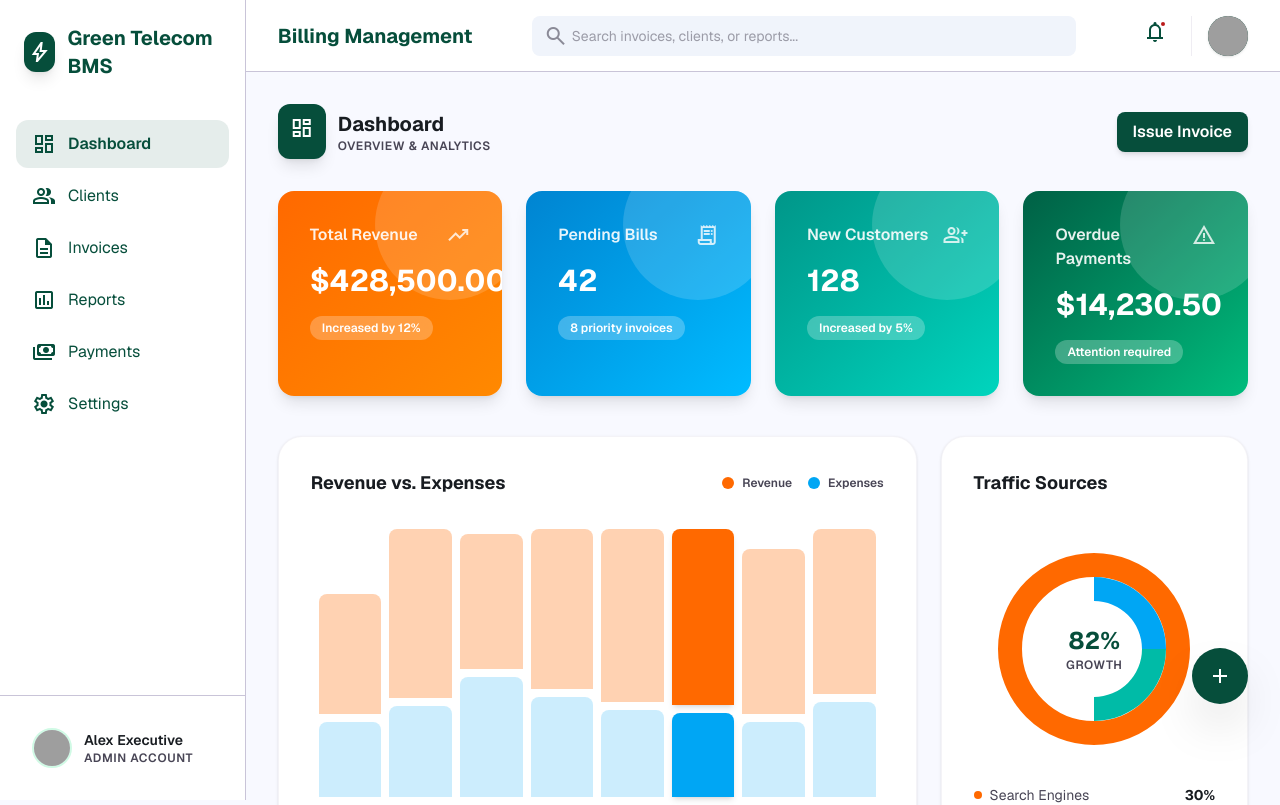
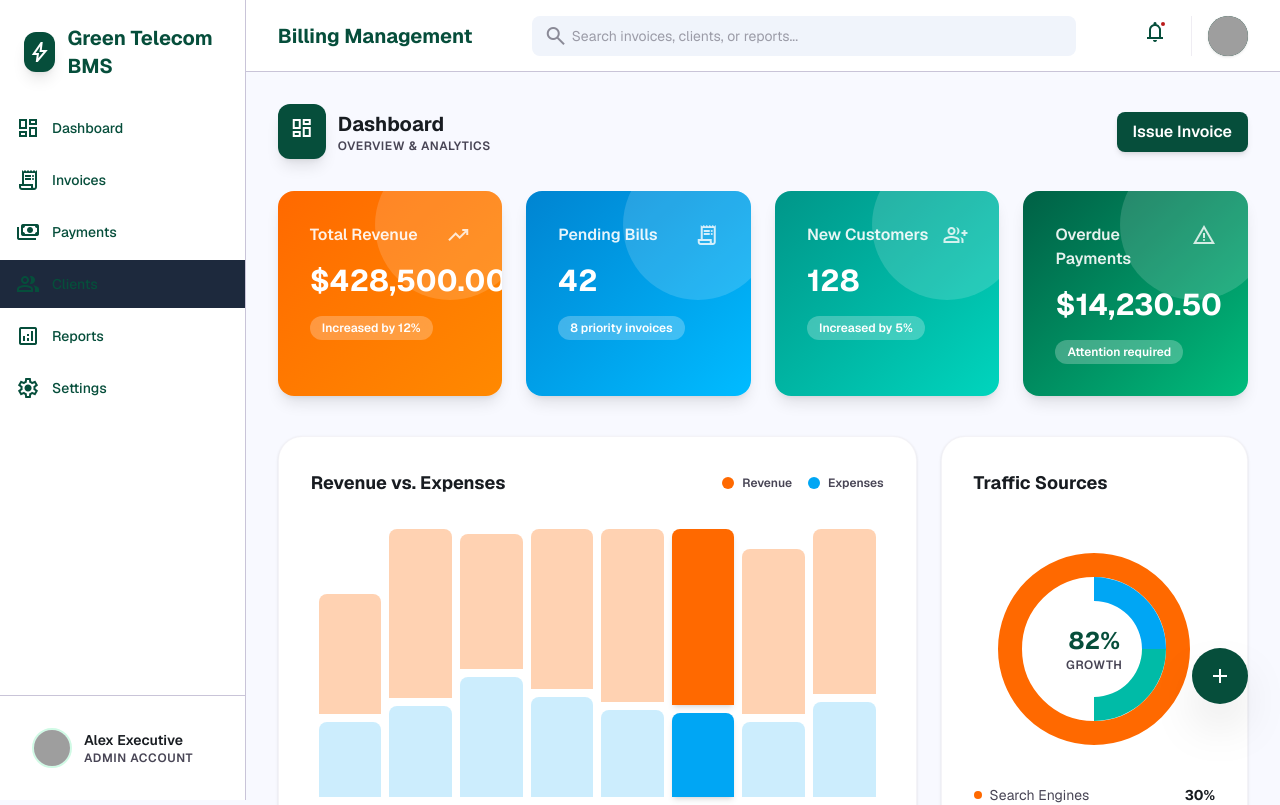
Before and after one commit to poojasahni26/bms-project, a Next.js app: page /dashboard in a window 1280 px wide. Shown: the top 805 px of the page. Built offline with nearby package versions, Linux system fonts and the light colour scheme; grey boxes are pictures that could not be loaded.

Commit message:
edit dashboard sidebar

```diff
--- a/app/dashboard/page.tsx
+++ b/app/dashboard/page.tsx
@@ -1,6 +1,7 @@
 'use client';
 
 import React, { useState } from 'react';
+import Link from "next/link";
 
 export default function Dashboard() {
   const [isSidebarOpen, setIsSidebarOpen] = useState(false);
@@ -30,23 +31,31 @@ export default function Dashboard() {
           <h1 className="text-xl text-[#064e3b] font-bold">Green Telecom BMS</h1>
         </div>
 
-        <nav className="flex-grow px-4 space-y-1 mt-4">
-          <a className="flex items-center gap-3 px-4 py-3 rounded-xl bg-[#064e3b]/10 text-[#064e3b] font-semibold transition-all" href="#">
+        <nav className="flex-1 space-y-1">
+          <Link href="/dashboard" className="text-[#064e3b] hover:text-white px-4 py-3 flex items-center gap-3 hover:bg-slate-800/50 transition-all">
             <span className="material-symbols-outlined">dashboard</span>
-            <span className="text-base">Dashboard</span>
-          </a>
-          {[
-            { icon: 'group', label: 'Clients' },
-            { icon: 'description', label: 'Invoices' },
-            { icon: 'assessment', label: 'Reports' },
-            { icon: 'payments', label: 'Payments' },
-            { icon: 'settings', label: 'Settings' }
-          ].map((item) => (
-            <a key={item.label} className="flex items-center gap-3 px-4 py-3 rounded-xl text-[#064e3b] hover:bg-[#f0f4fb] transition-all" href="#">
-              <span className="material-symbols-outlined">{item.icon}</span>
-              <span className="text-base">{item.label}</span>
-            </a>
-          ))}
+            <span className="text-sm font-medium">Dashboard</span>
+          </Link>
+          <Link href="/dashboard/invoices" className="text-[#064e3b] hover:text-white px-4 py-3 flex items-center gap-3 hover:bg-slate-800/50 transition-all">
+            <span className="material-symbols-outlined">receipt_long</span>
+            <span className="text-sm font-medium">Invoices</span>
+          </Link>
+          <Link href="/dashboard/payments" className="text-[#064e3b] hover:text-white px-4 py-3 flex items-center gap-3 hover:bg-slate-800/50 transition-all">
+            <span className="material-symbols-outlined">payments</span>
+            <span className="text-sm font-medium">Payments</span>
+          </Link>
+          <Link href="/dashboard/clients" className="text-[#064e3b] hover:text-white px-4 py-3 flex items-center gap-3 bg-slate-800 transition-all">
+            <span className="material-symbols-outlined">group</span>
+            <span className="text-sm font-medium">Clients</span>
+          </Link>
+          <Link href="/dashboard/reports" className="text-[#064e3b] hover:text-white px-4 py-3 flex items-center gap-3 hover:bg-slate-800/50 transition-all">
+            <span className="material-symbols-outlined">analytics</span>
+            <span className="text-sm font-medium">Reports</span>
+          </Link>
+          <Link href="/dashboard/settings" className="text-[#064e3b] hover:text-white px-4 py-3 flex items-center gap-3 hover:bg-slate-800/50 transition-all duration-200">
+            <span className="material-symbols-outlined">settings</span>
+            <span className="text-sm font-medium">Settings</span>
+          </Link>
         </nav>
 
         <div className="p-6 border-t border-[#c9c4d8]">
```
